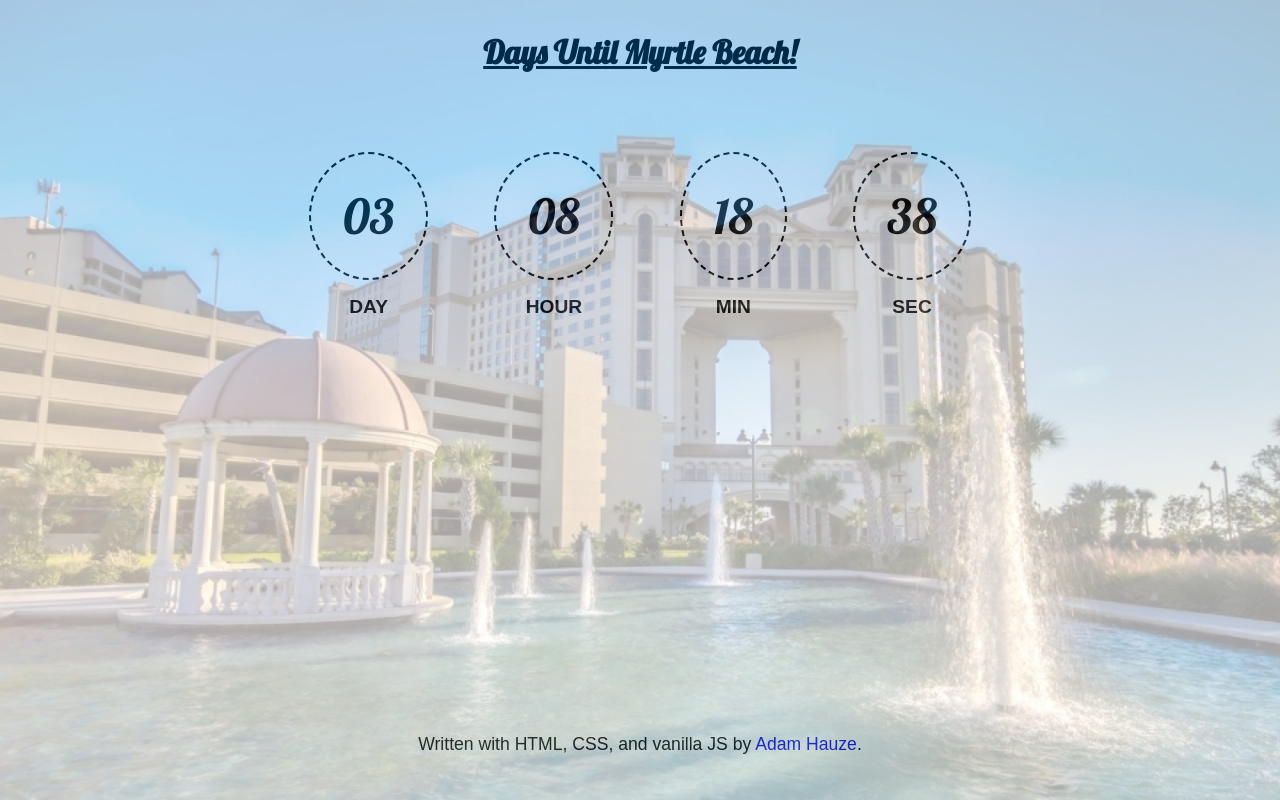
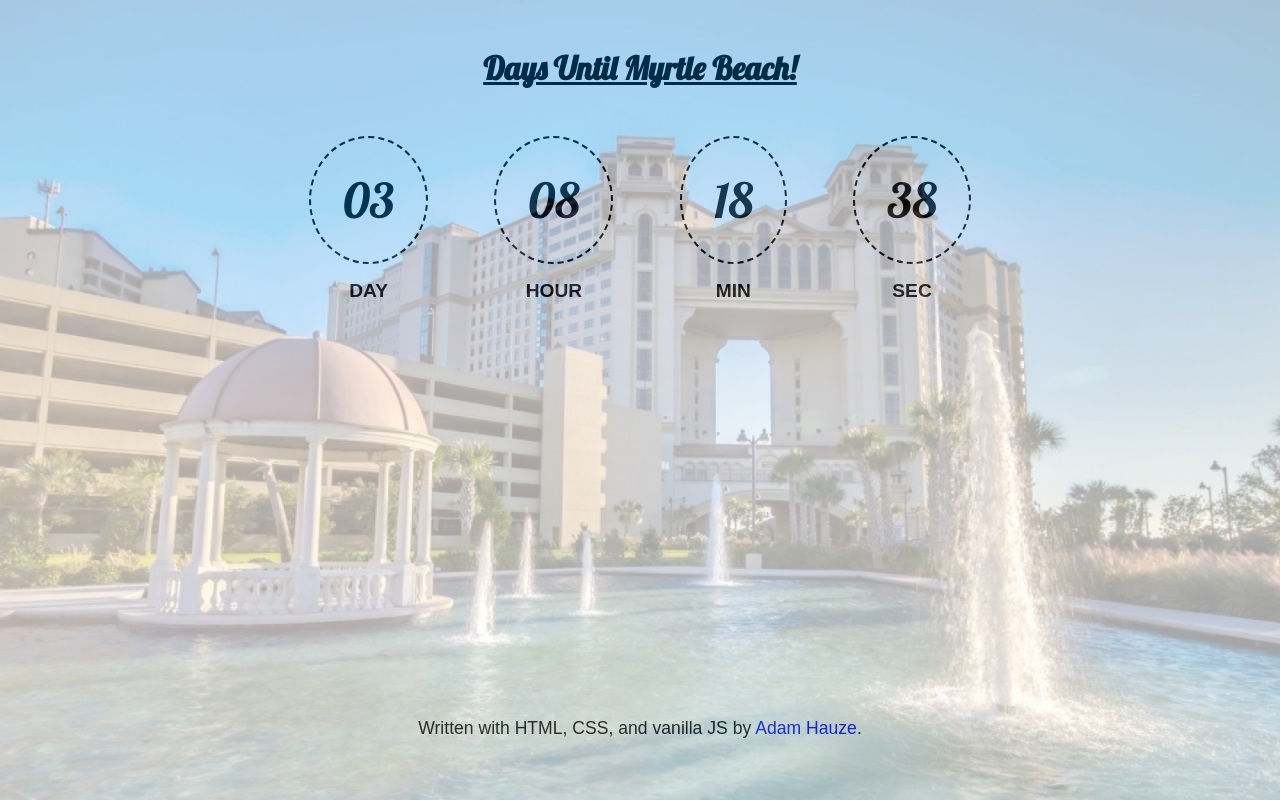
Before and after one commit to hauze-v/Count-Down-Timer, a plain HTML site: page My-Timer/index.html in a window 1280 px wide. Drawn offline with Linux system fonts and the light colour scheme.

Commit message:
Slight change to CSS to adjust header and body positioning

```diff
--- a/My-Timer/styles.css
+++ b/My-Timer/styles.css
@@ -29,12 +29,12 @@ body::before {
 }
 .timer__header {
   text-decoration: underline;
-  margin: 1rem;
+  margin-top: 2rem;
 }
 .timer__body {
   display: flex;
   justify-content: space-around;
-  margin-top: 5rem;
+  margin-top: 3rem;
 }
 .timer__days,
 .timer__hours,
```
